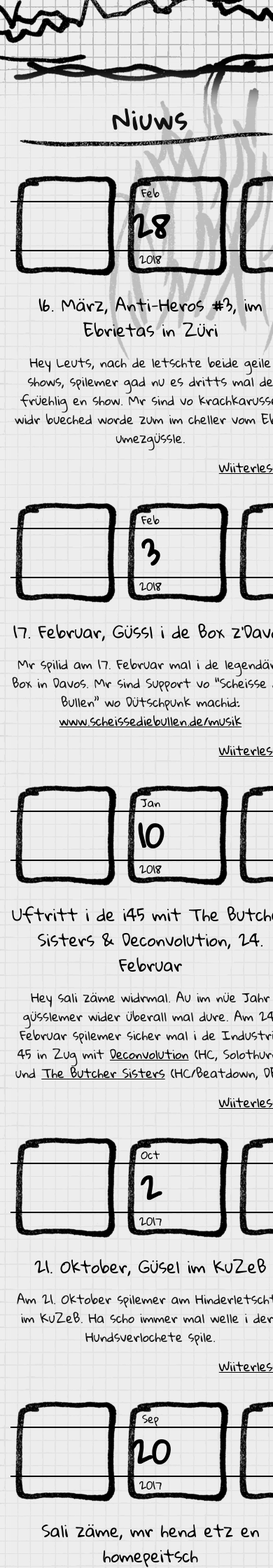
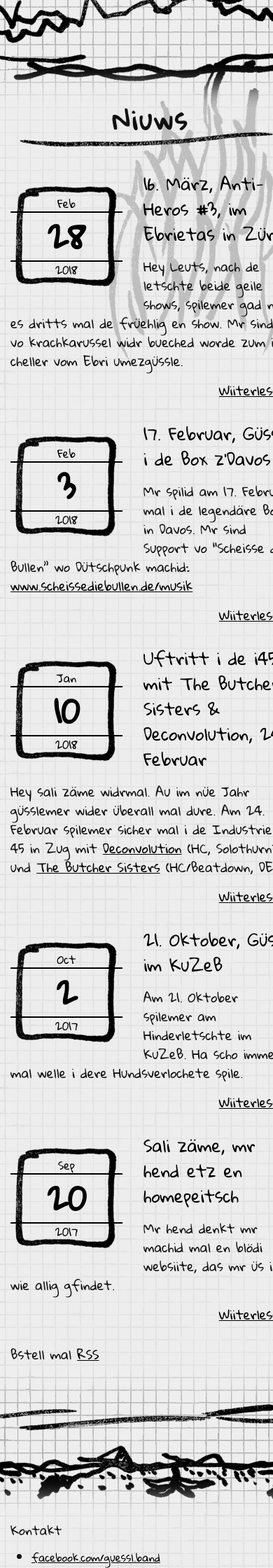
Before and after one commit to mogria/guezzlpage, a Jekyll site: the page built from index.html, in a window 390 px wide. Shown: the part 495-2735 px from the top of the page at 70% size. Built offline with Jekyll 4.4.1, drawn with Linux system fonts in a browser that asks for light colours.

Commit message:
fix mobile layout

```diff
--- a/_sass/_index.scss
+++ b/_sass/_index.scss
@@ -11,6 +11,8 @@
         .post-meta {
             display: block;
             background-image: url(../img/box-drawn.png);
+            background-position: center center;
+            backgorund-repeat: no-repeat;
             float: left;
             width: 160px;
             height: 158px;
@@ -39,14 +41,6 @@
             }
         }
 
-        @include media-query($on-palm) {
-            text-align: center;
-            .post-meta {
-                float: none;
-                width: 100%;
-            }
-        }
-
         .post-read-more-link {
             display: block;
             float: right;
```
